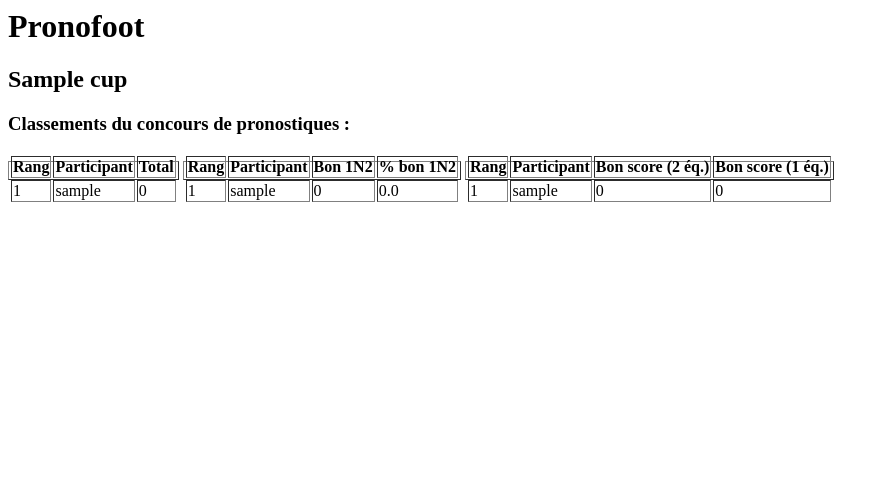
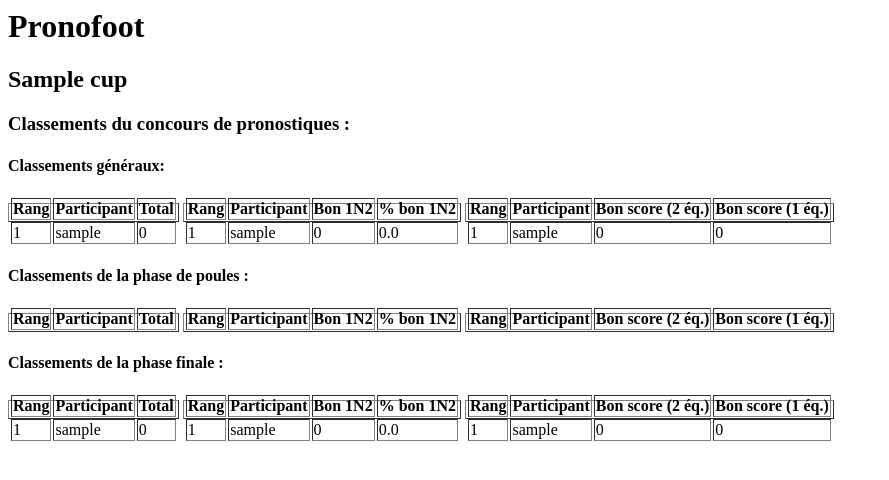
Before and after one commit to spyladder/pronofoot, a Django app: page /pronos/1/rankings/ in a window 1280 px wide. Shown: the top 480 px of the page, without its empty margins (0-889 px from the left). Run offline with Django 3.2, Linux system fonts and the light colour scheme; tables that the repository leaves empty hold one stand-in row (values such as "Sample post"); lists and menus that the app fills with data are empty.

Commit message:
Added rankings for group phase and for final phase to the rankings view.

```diff
--- a/pronos/templates/pronos/rankings.html
+++ b/pronos/templates/pronos/rankings.html
@@ -11,6 +11,8 @@
 <h2>{{ cup_name }}</h2>
 <h3>Classements du concours de pronostiques :</h3>
 
+<div>
+    <h4>Classements généraux:</h4>
     <table border="1" class=inlineTable>
         <tr>
             <th>Rang</th>
@@ -57,4 +59,103 @@
             </tr>
         {% endfor %}
     </table>
+</div>
+<div>
+    <h4>Classements de la phase de poules :</h4>
+    <table border="1" class=inlineTable>
+        <tr>
+            <th>Rang</th>
+            <th>Participant</th>
+            <th>Total</th>
+        </tr>
+        {% for user, points in groups_rank_list %}
+            <tr>
+                <td>{{ forloop.counter }}</td>
+                <td>{{ user }}</td>
+                <td>{{ points }}</td>
+            </tr>
+        {% endfor %}
+    </table>
+    <table border="1" class=inlineTable>
+        <tr>
+            <th>Rang</th>
+            <th>Participant</th>
+            <th>Bon 1N2</th>
+            <th>% bon 1N2</th>
+        </tr>
+        {% for user, points, percent in groups_good_1N2_rank_list %}
+            <tr>
+                <td>{{ forloop.counter }}</td>
+                <td>{{ user }}</td>
+                <td>{{ points }}</td>
+                <td>{{ percent }}</td>
+            </tr>
+        {% endfor %}
+    </table>
+    <table border="1" class=inlineTable>
+        <tr>
+            <th>Rang</th>
+            <th>Participant</th>
+            <th>Bon score (2 éq.)</th>
+            <th>Bon score (1 éq.)</th>
+        </tr>
+        {% for user, points2, points1 in groups_good_score_rank_list %}
+            <tr>
+                <td>{{ forloop.counter }}</td>
+                <td>{{ user }}</td>
+                <td>{{ points2 }}</td>
+                <td>{{ points1 }}</td>
+            </tr>
+        {% endfor %}
+    </table>
+</div>
+<div>
+    <h4>Classements de la phase finale :</h4>
+    <table border="1" class=inlineTable>
+        <tr>
+            <th>Rang</th>
+            <th>Participant</th>
+            <th>Total</th>
+        </tr>
+        {% for user, points in final_rank_list %}
+            <tr>
+                <td>{{ forloop.counter }}</td>
+                <td>{{ user }}</td>
+                <td>{{ points }}</td>
+            </tr>
+        {% endfor %}
+    </table>
+    <table border="1" class=inlineTable>
+        <tr>
+            <th>Rang</th>
+            <th>Participant</th>
+            <th>Bon 1N2</th>
+            <th>% bon 1N2</th>
+        </tr>
+        {% for user, points, percent in final_good_1N2_rank_list %}
+            <tr>
+                <td>{{ forloop.counter }}</td>
+                <td>{{ user }}</td>
+                <td>{{ points }}</td>
+                <td>{{ percent }}</td>
+            </tr>
+        {% endfor %}
+    </table>
+    <table border="1" class=inlineTable>
+        <tr>
+            <th>Rang</th>
+            <th>Participant</th>
+            <th>Bon score (2 éq.)</th>
+            <th>Bon score (1 éq.)</th>
+        </tr>
+        {% for user, points2, points1 in final_good_score_rank_list %}
+            <tr>
+                <td>{{ forloop.counter }}</td>
+                <td>{{ user }}</td>
+                <td>{{ points2 }}</td>
+                <td>{{ points1 }}</td>
+            </tr>
+        {% endfor %}
+    </table>
+</div>
 </body>
--- a/pronos/views.py
+++ b/pronos/views.py
@@ -454,10 +454,48 @@
         'cup_name': cup_name,
     }
 
+    (general_rank_list,
+        good_1N2_rank_list,
+        good_score_rank_list) = getRankingsLists(cup_id, None)
+    (groups_rank_list,
+        groups_good_1N2_rank_list,
+        groups_good_score_rank_list) = getRankingsLists(cup_id, 'Phase de poules')
+    (final_rank_list,
+        final_good_1N2_rank_list,
+        final_good_score_rank_list) = getRankingsLists(cup_id, 'Phase de poules', filter='exclude')
+
+    context['general_rank_list'] = general_rank_list
+    context['good_1N2_rank_list'] = good_1N2_rank_list
+    context['good_score_rank_list'] = good_score_rank_list
+    context['groups_rank_list'] = groups_rank_list
+    context['groups_good_1N2_rank_list'] = groups_good_1N2_rank_list
+    context['groups_good_score_rank_list'] = groups_good_score_rank_list
+    context['final_rank_list'] = final_rank_list
+    context['final_good_1N2_rank_list'] = final_good_1N2_rank_list
+    context['final_good_score_rank_list'] = final_good_score_rank_list
+
+    return render(request, 'pronos/rankings.html', context)
+
+def getRankingsLists(cup_id, phase, filter='include'):
     general_rank_list = []
     good_1N2_rank_list = []
     good_score_rank_list = []
-    pronos = Pronostics.objects.filter(match__cup=cup_id).order_by('user')
+    pronos = None
+    if not phase:
+        pronos = Pronostics.objects.filter(match__cup=cup_id).order_by('user')
+    elif filter == 'include':
+        pronos = Pronostics.objects.filter(
+            match__cup=cup_id, match__phase=phase
+        ).order_by('user')
+    else:
+        pronos = Pronostics.objects.filter(
+            match__cup=cup_id
+        ).exclude(
+            match__phase=phase
+        ).order_by('user')
+
+    if len(pronos) == 0:
+        return (None, None, None)
 
     current_values = {
         'username': "",
@@ -516,8 +554,4 @@
     good_1N2_rank_list.sort(key=lambda col: col[1], reverse=True)
     good_score_rank_list.sort(key=lambda cols: cols[1]*1000+cols[2], reverse=True)
 
-    context['general_rank_list'] = general_rank_list
-    context['good_1N2_rank_list'] = good_1N2_rank_list
-    context['good_score_rank_list'] = good_score_rank_list
-
-    return render(request, 'pronos/rankings.html', context)
+    return (general_rank_list, good_1N2_rank_list, good_score_rank_list)
```
Lines whose indentation alone changed are shown as unchanged.
